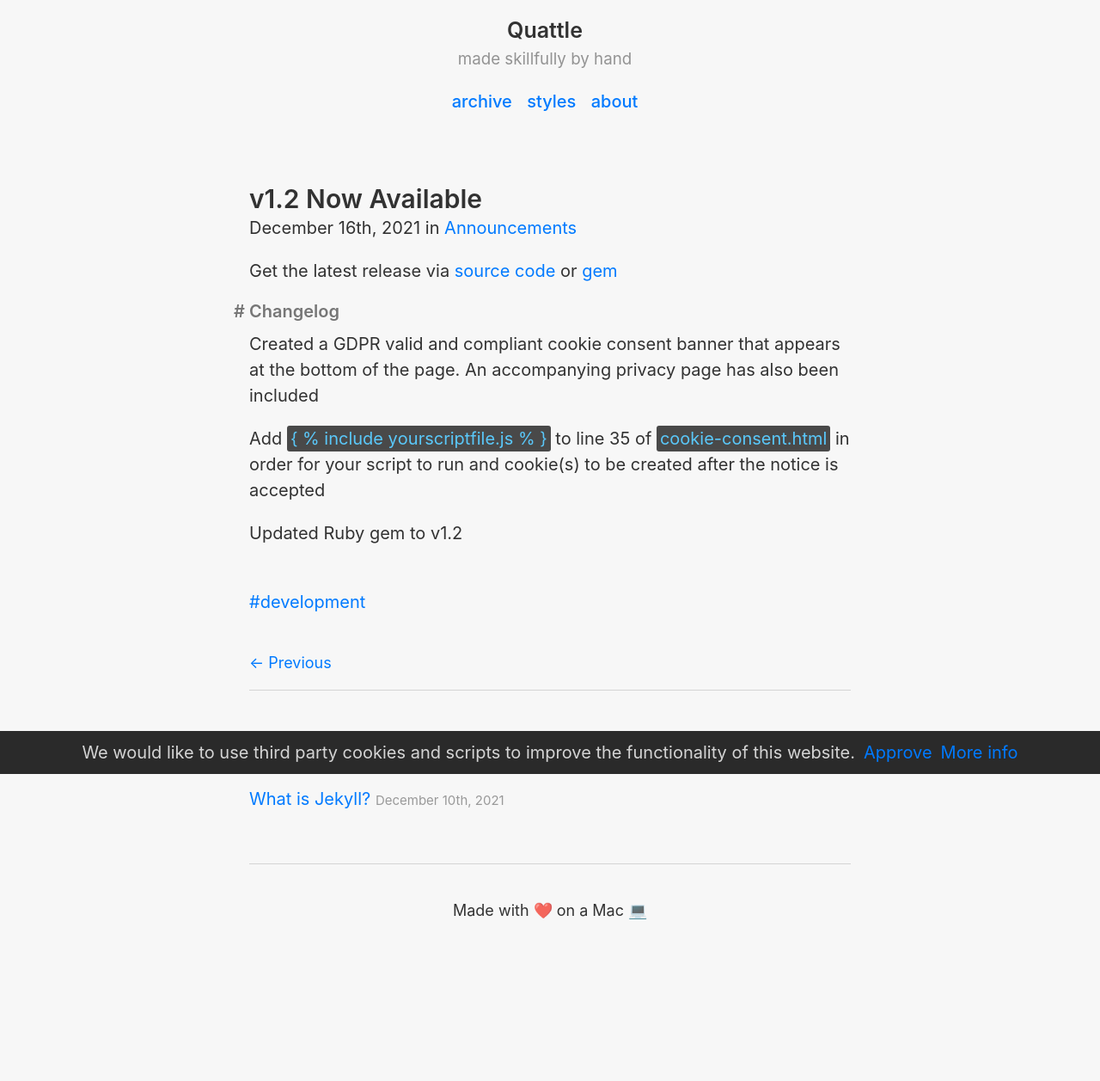
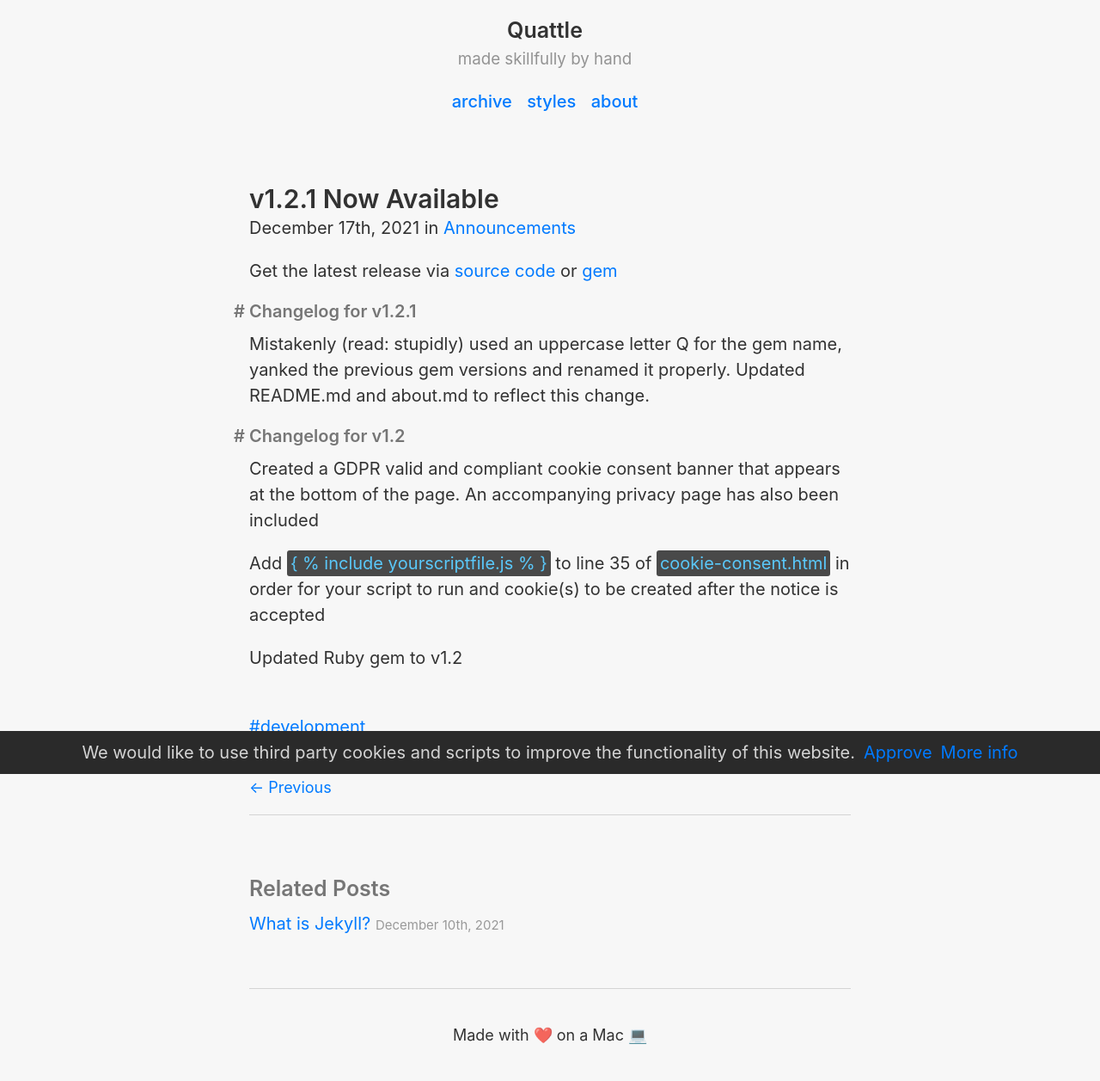
Before and after one commit to victorwynne/quattle, a Jekyll site: the page built from _posts/2021-12-17-v1-2-now-available.md, in a window 1280 px wide. Shown: the whole page at 86% size. Built offline with Jekyll 4.4.1, drawn with Linux system fonts in a browser that asks for light colours; before the commit the page ends 1112 px from its top, so only the background shows below that.

Commit message:
Fixed links to outdated gem name.

```diff
--- /dev/null
+++ b/_posts/2021-12-17-v1-2-now-available.md
@@ -0,0 +1,21 @@
+---
+layout: post
+title:  "v1.2.1 Now Available"
+date:   2021-12-17
+categories: [Announcements]
+tags: [development]
+---
+
+Get the latest release via [source code](https://github.com/victorwynne/quattle/releases) or [gem](https://rubygems.org/gems/quattle)
+
+#### Changelog for v1.2.1
+
+Mistakenly (read: stupidly) used an uppercase letter Q for the gem name, yanked the previous gem versions and renamed it properly. Updated README.md and about.md to reflect this change.
+
+#### Changelog for v1.2
+
+Created a GDPR valid and compliant cookie consent banner that appears at the bottom of the page. An accompanying privacy page has also been included
+
+Add `{ % include yourscriptfile.js % }` to line 35 of `cookie-consent.html` in order for your script to run and cookie(s) to be created after the notice is accepted
+
+Updated Ruby gem to v1.2
```
Also changed, not shown: _posts/2021-12-16-v1-2-now-available.md (deleted, +0 -17 lines), about.md (+1 -1 lines), README.md.
